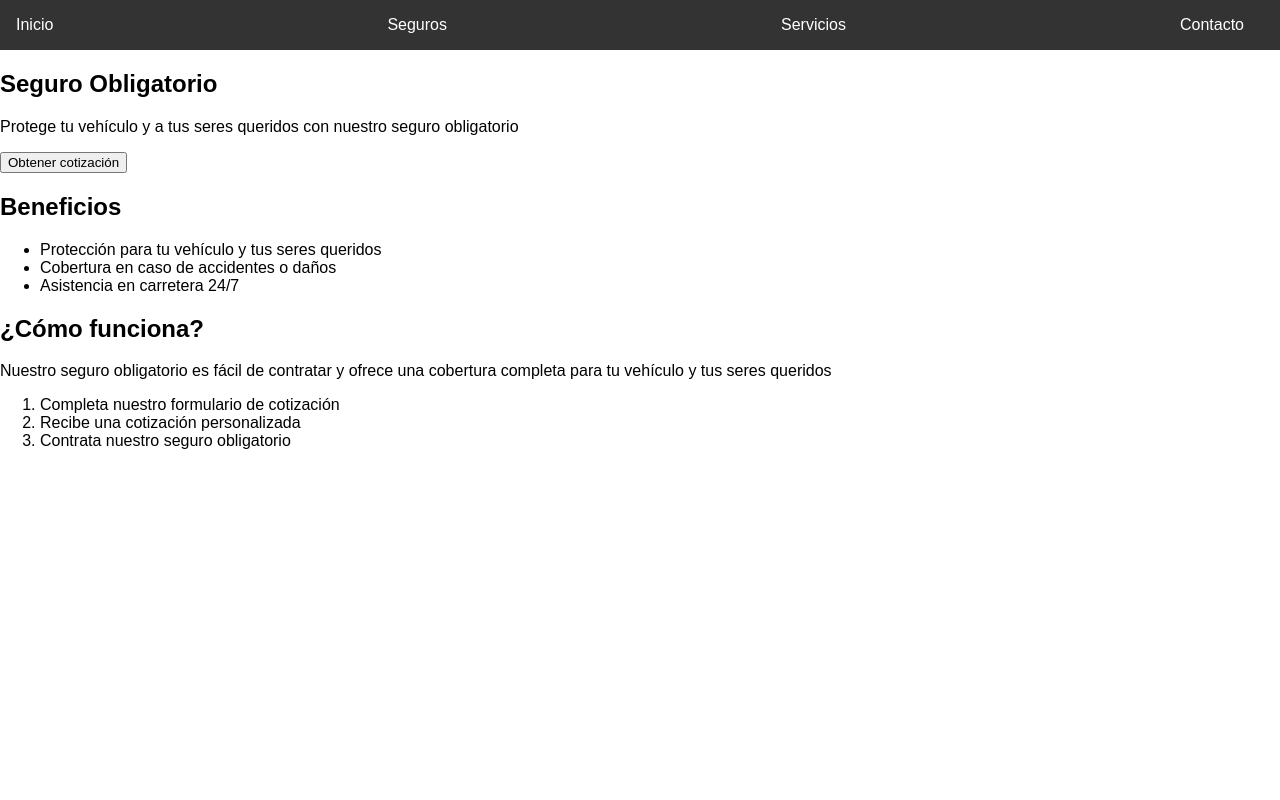
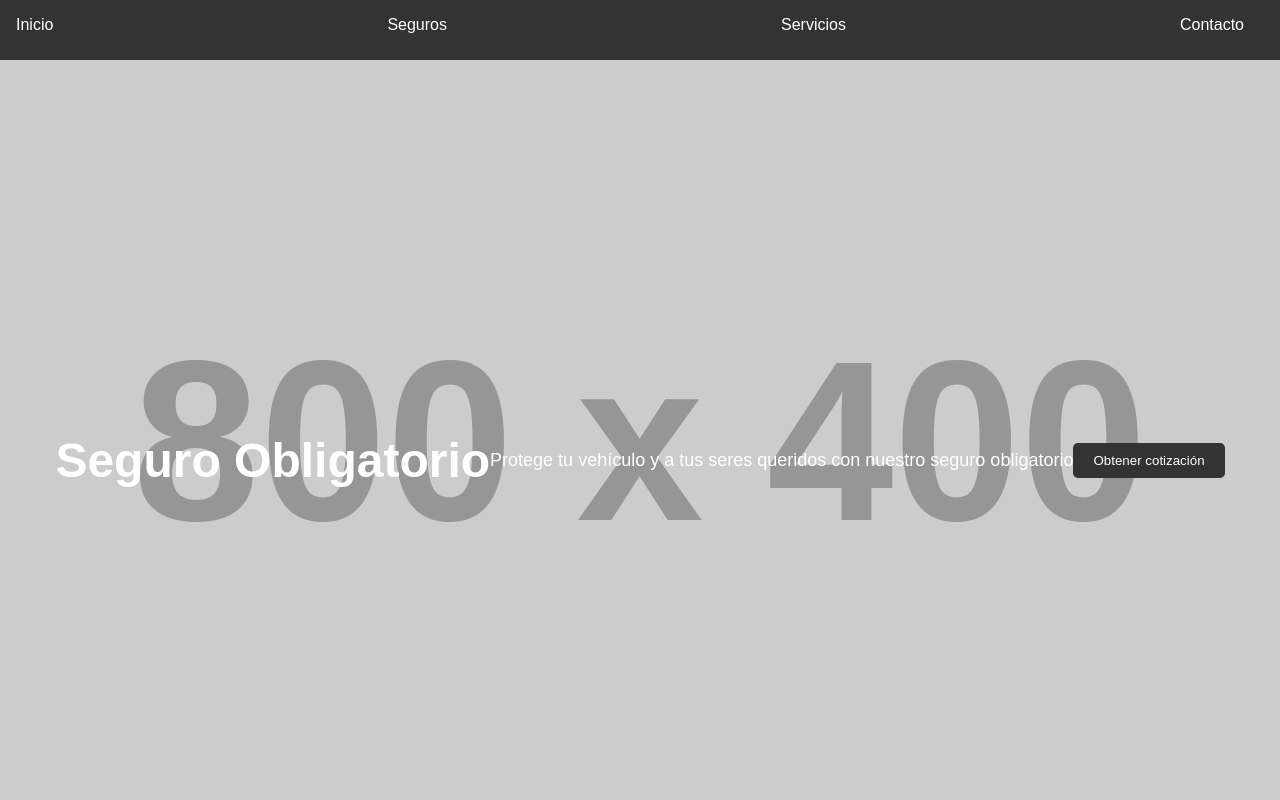
Before and after one commit to Pupy2016/Facil-Tramites, a plain HTML site: page index.html in a window 1280 px wide. Shown: the top 800 px of the page. Drawn offline with Linux system fonts and the light colour scheme; placeholder pictures from the web are drawn by us.

Commit message:
Update styles.css

```diff
--- a/styles.css
+++ b/styles.css
@@ -28,7 +28,7 @@ header nav a {
     text-decoration: none;
 }
 
-#hero {
+.hero {
     background-image: url('https://via.placeholder.com/800x400');
     background-size: cover;
     background-position: center;
@@ -39,40 +39,54 @@ header nav a {
     color: #fff;
 }
 
-#hero h1 {
+.hero h1 {
     font-size: 48px;
 }
 
-#hero p {
+.hero p {
     font-size: 18px;
 }
 
-#servicios, #beneficios, #testimonios, #contacto {
+.beneficios {
     padding: 2em;
 }
 
-#servicios h2, #beneficios h2, #testimonios h2, #contacto h2 {
+.beneficios h2 {
     font-size: 24px;
     margin-bottom: 10px;
 }
 
-#servicios ul, #beneficios ul {
+.beneficios ul {
     list-style: none;
     margin: 0;
     padding: 0;
 }
 
-#servicios li, #beneficios li {
+.beneficios li {
     margin-bottom: 10px;
 }
 
-#testimonios blockquote {
-    margin-bottom: 20px;
+.como-funciona {
+    padding: 2em;
 }
 
-#testimonios cite {
+.como-funciona h2 {
+    font-size: 24px;
+    margin-bottom: 10px;
+}
+
+.como-funciona p {
     font-size: 18px;
-    color: #666;
+}
+
+.como-funciona ol {
+    list-style: none;
+    margin: 0;
+    padding: 0;
+}
+
+.como-funciona li {
+    margin-bottom: 10px;
 }
 
 footer {
@@ -81,19 +95,42 @@ footer {
     padding: 1em;
     text-align: center;
     clear: both;
+    display: none;
 }
 
-footer ul {
+footer p {
+    font-size: 18px;
+    margin-bottom: 10px;
+}
+
+button {
+    background-color: #333;
+    color: #fff;
+    padding: 10px 20px;
+    border: none;
+    border-radius: 5px;
+    cursor: pointer;
+}
+
+button:hover {
+    background-color: #444;
+}
+
+ul {
     list-style: none;
     margin: 0;
     padding: 0;
 }
 
-footer ul li {
-    margin-right: 20px;
+li {
+    margin-bottom: 10px;
 }
 
-footer a {
-    color: #fff;
+a {
     text-decoration: none;
+    color: #333;
 }
+
+a:hover {
+    color: #444;
+}
```
